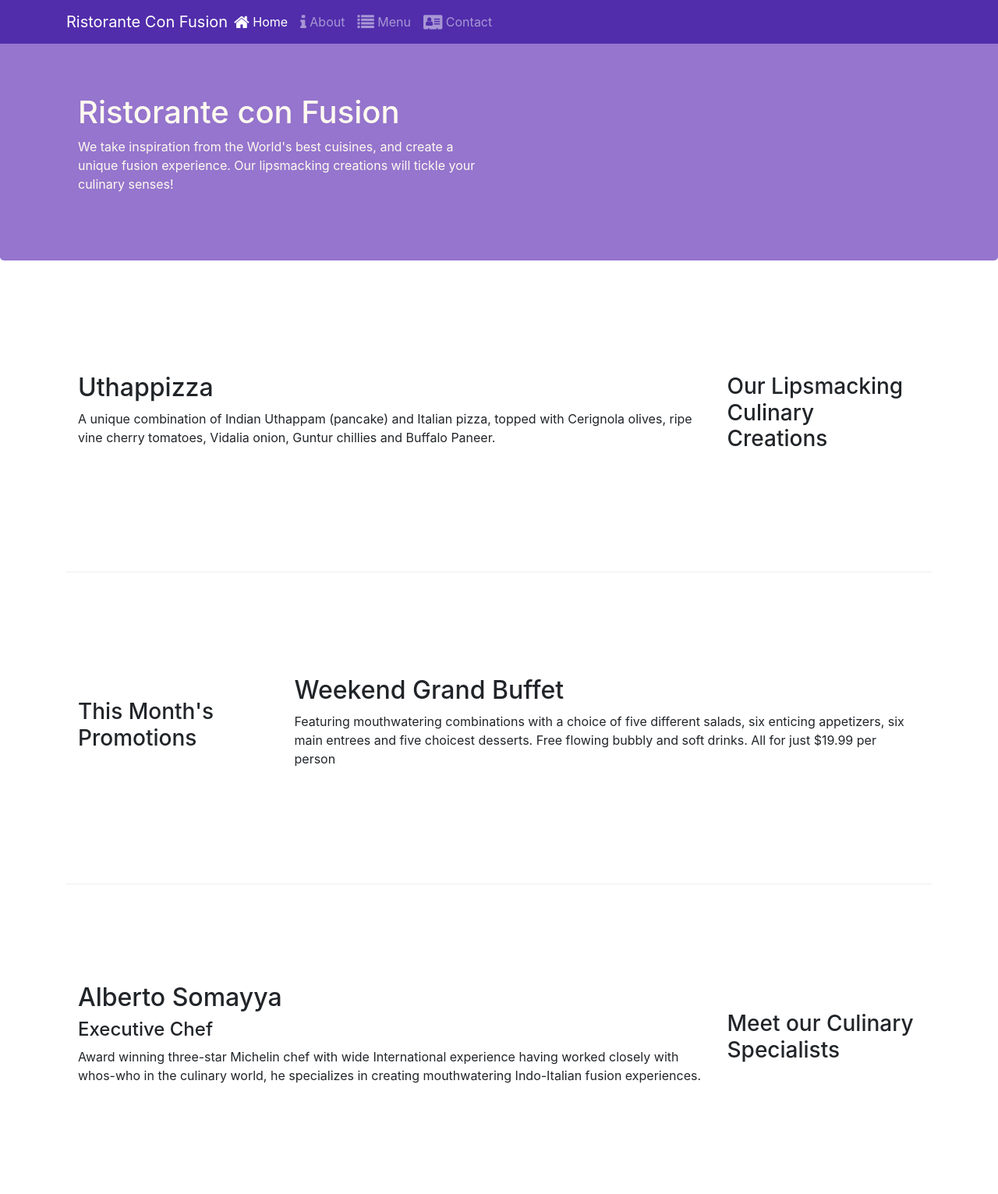
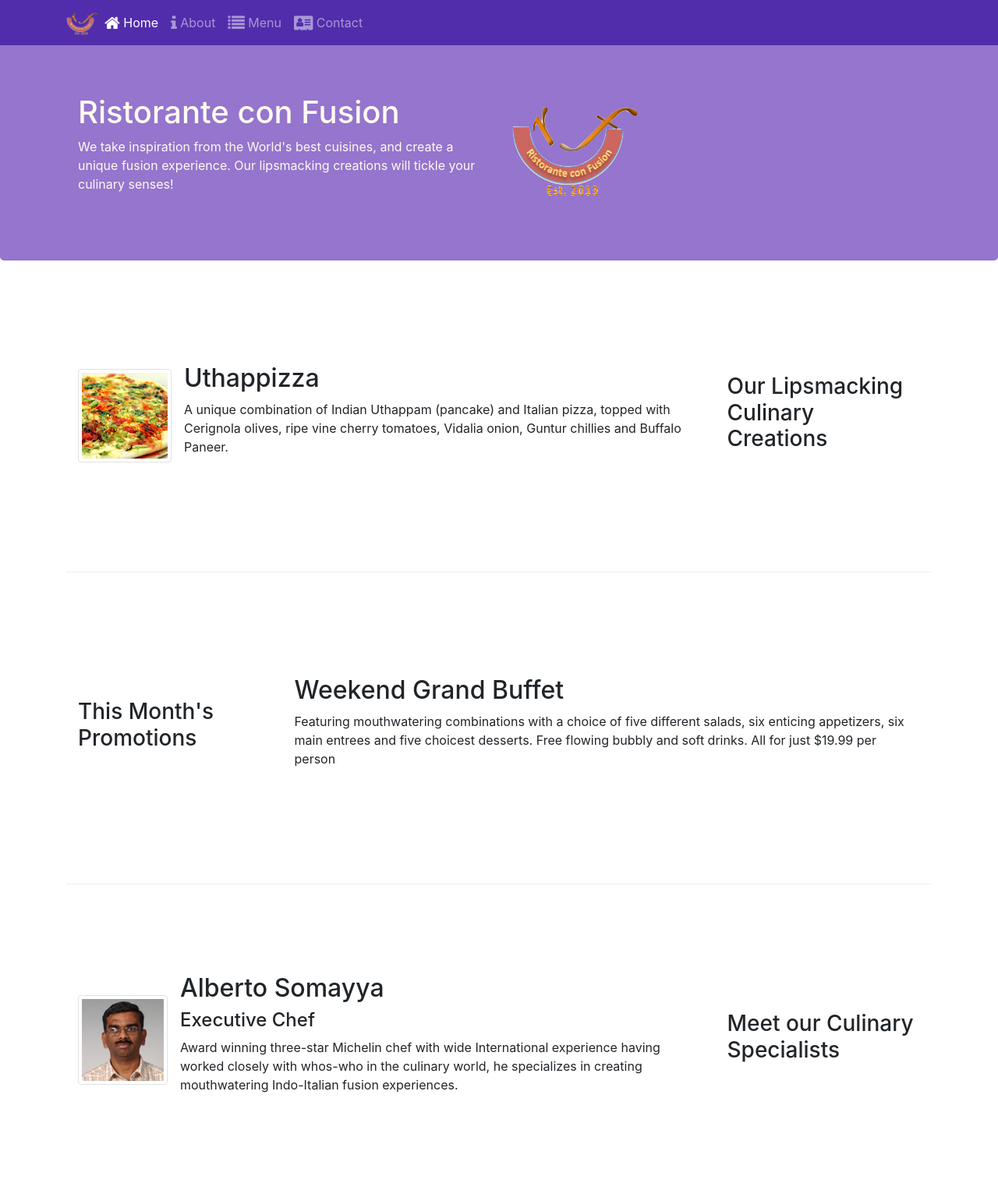
Before and after one commit to Suvigya124/Bootstrap4, a website: page index.html in a window 1280 px wide. Shown: the top 1531 px of the page at 78% size. Drawn offline with nearby package versions, Linux system fonts and the light colour scheme.

Commit message:
Images and Media

```diff
--- a/index.html
+++ b/index.html
@@ -21,7 +21,7 @@
             <button class="navbar-toggler" type="button" data-toggle="collapse" data-target="#Navbar">
                 <span class="navbar-toggler-icon"></span>
             </button>
-            <a class="navbar-brand mr-auto" href="#">Ristorante Con Fusion</a>
+            <a class="navbar-brand mr-auto" href="#"><img src="img/logo.png" height="30" width="41"></a>
             <div class="collapse navbar-collapse" id="Navbar">
             <ul class="navbar-nav mr-auto">
                 <li class="nav-item active"><a class="nav-link" href="#"><span class="fa fa-home fa-lg"></span> Home</a></li>
@@ -40,7 +40,8 @@
                     <h1>Ristorante con Fusion</h1>
                     <p>We take inspiration from the World's best cuisines, and create a unique fusion experience. Our lipsmacking creations will tickle your culinary senses!</p>
                 </div>
-                <div class="col-12 col-sm">
+                <div class="col-12 col-sm align-self-center">
+                    <img src="img/logo.png" class="img-fluid">
                 </div>
             </div>
         </div>
@@ -52,8 +53,13 @@
                 <h3>Our Lipsmacking Culinary Creations</h3>
             </div>
             <div class="col col-sm order-sm-first col-md">
-                <h2>Uthappizza</h2>
-                <p class="d-none d-sm-block">A unique combination of Indian Uthappam (pancake) and Italian pizza, topped with Cerignola olives, ripe vine cherry tomatoes, Vidalia onion, Guntur chillies and Buffalo Paneer.</p>
+                <div class="media">
+                    <img class="d-flex mr-3 img-thumbnail align-self-center" src="img/uthappizza.png" alt="Uthappizza">
+                    <div class="media-body">
+                        <h2 class="mt-0">Uthappizza</h2>
+                        <p class="d-none d-sm-block">A unique combination of Indian Uthappam (pancake) and Italian pizza, topped with Cerignola olives, ripe vine cherry tomatoes, Vidalia onion, Guntur chillies and Buffalo Paneer.</p>
+                    </div>
+                </div>
             </div>
         </div>
 
@@ -73,9 +79,13 @@
                 <h3>Meet our Culinary Specialists</h3>
             </div>
             <div class="col col-sm order-sm-first col-md">
-                <h2>Alberto Somayya</h2>
-                <h4>Executive Chef</h4>
-                <p class="d-none d-sm-block">Award winning three-star Michelin chef with wide International experience having worked closely with whos-who in the culinary world, he specializes in creating mouthwatering Indo-Italian fusion experiences. </p>
+                <div class="media">
+                    <img class="d-flex mr-3 img-thumbnail align-self-center" src="img/alberto.png" alt="Alberto">
+                    <div class="media-body">
+                        <h2 class="mt-0">Alberto Somayya</h2>
+                        <h4>Executive Chef</h4>
+                        <p class="d-none d-sm-block">Award winning three-star Michelin chef with wide International experience having worked closely with whos-who in the culinary world, he specializes in creating mouthwatering Indo-Italian fusion experiences. </p>
+                    </div>
             </div>
         </div>
     </div>
```
Also changed, not shown: aboutus.html (+3 -2 lines), contactus.html (+3 -2 lines), img/alberto.png (added), img/buffet.png (added), img/logo.png (added), img/uthappizza.png (added).
